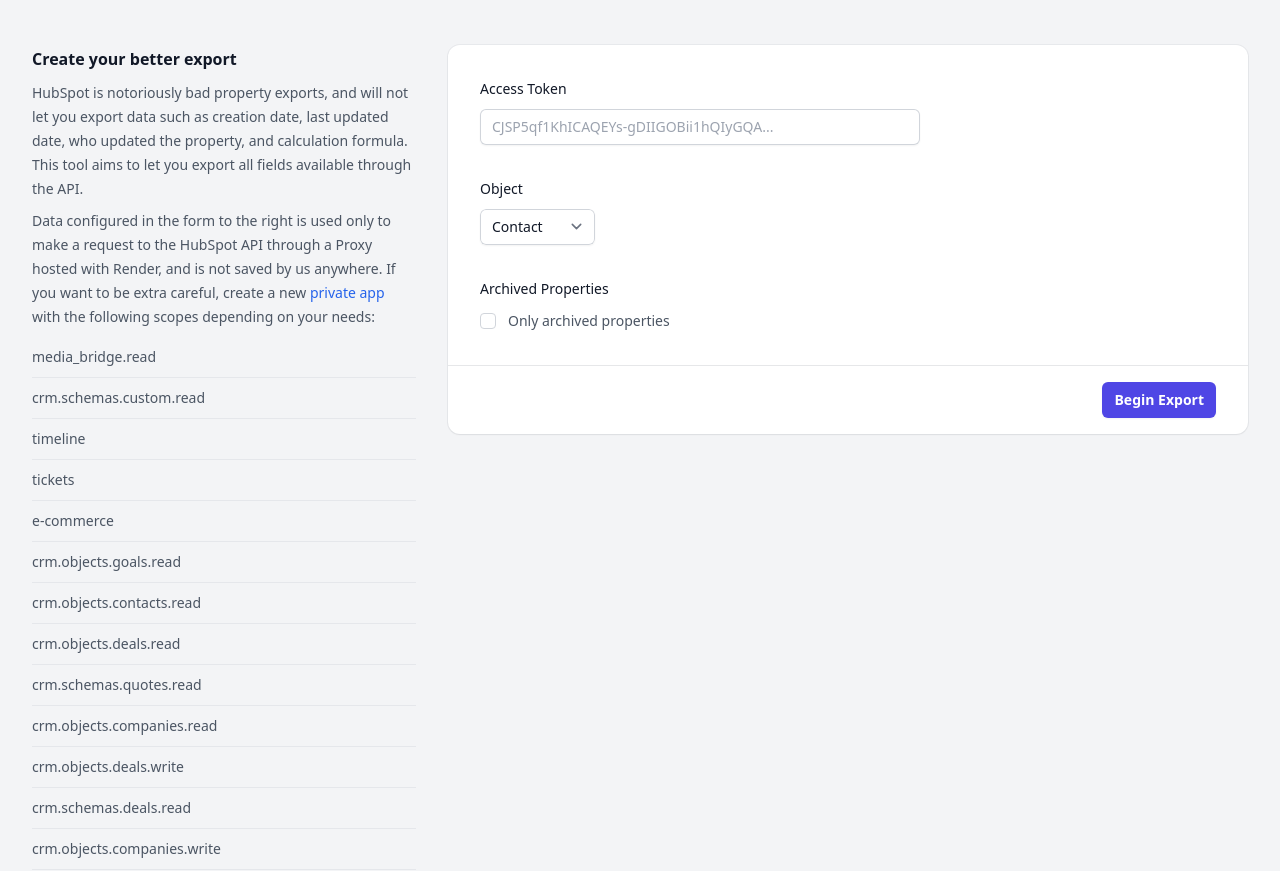
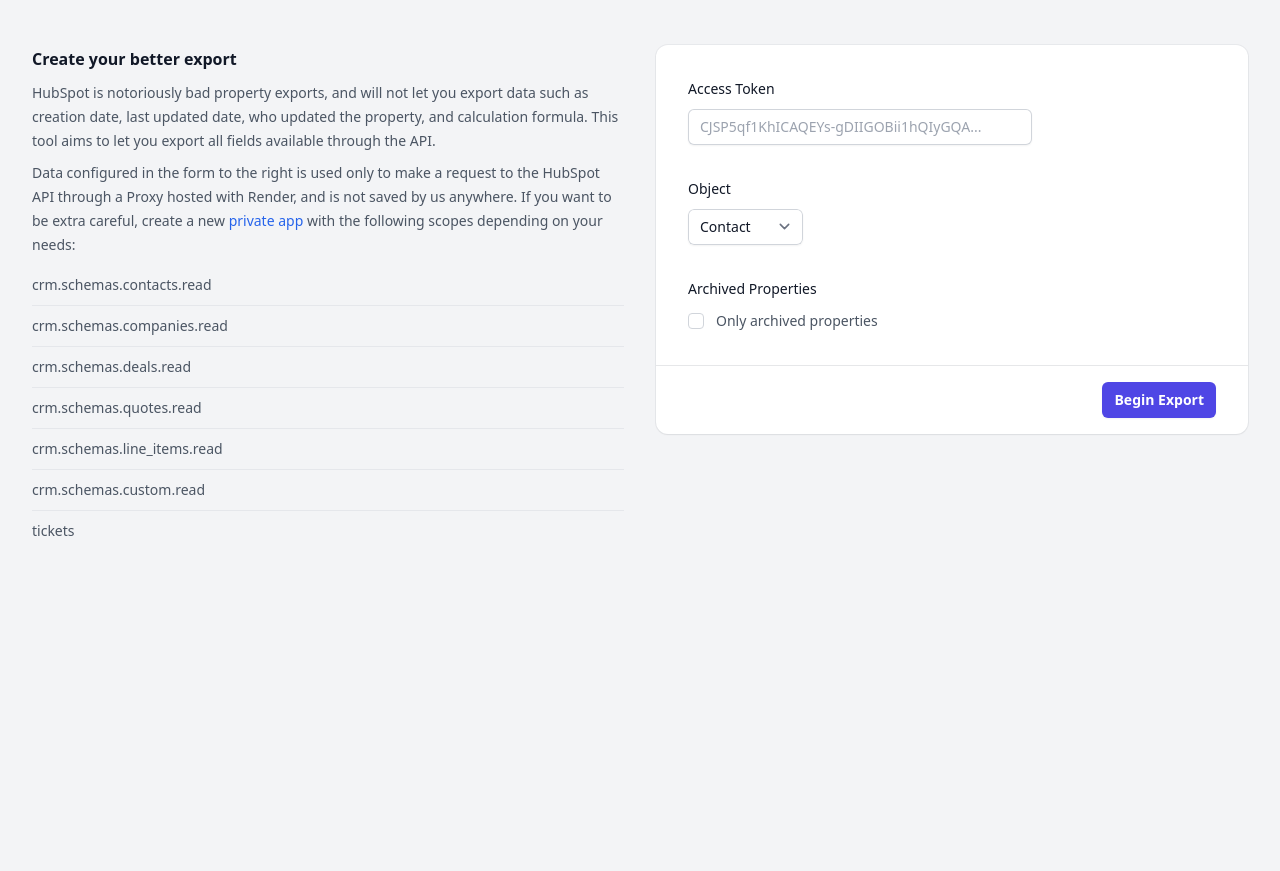
Before and after one commit to magnusfoldager/better-hubspot-property-export, a website: page docs/index.html in a window 1280 px wide. Shown: the part 81-952 px from the top of the page. After the commit the page ends 800 px from the top, so only its background shows below. Drawn offline with nearby package versions, Linux system fonts and the light colour scheme.

Commit message:
Cleanup and split 50/50

```diff
--- a/docs/index.html
+++ b/docs/index.html
@@ -34,7 +34,7 @@
     <main>
       <div class="mx-auto max-w-7xl sm:px-6 lg:px-8">
         <div class="space-y-10 divide-y divide-gray-900/10">
-          <div class="grid grid-cols-1 gap-x-8 gap-y-8 md:grid-cols-3">
+          <div class="grid grid-cols-1 gap-x-8 gap-y-8 md:grid-cols-2">
             <div class="px-4 sm:px-0">
               <h2 class="text-base font-semibold leading-7 text-gray-900">Create your better export</h2>
               <p class="mt-2 text-sm leading-6 text-gray-600">HubSpot is notoriously bad property exports, and will not
@@ -46,27 +46,17 @@
                   href="https://developers.hubspot.com/docs/api/private-apps" target="_blank">private app</a> with the
                 following scopes depending on your needs:</p>
               <ul role="list" class="mt-2 divide-y divide-gray-200 text-sm leading-6 text-gray-600">
-                <li class="py-2">media_bridge.read</li>
+                <li class="py-2">crm.schemas.contacts.read</li>
+                <li class="py-2">crm.schemas.companies.read</li>
+                <li class="py-2">crm.schemas.deals.read</li>
+                <li class="py-2">crm.schemas.quotes.read</li>
+                <li class="py-2">crm.schemas.line_items.read</li>
                 <li class="py-2">crm.schemas.custom.read</li>
-                <li class="py-2">timeline</li>
                 <li class="py-2">tickets</li>
-                <li class="py-2">e-commerce</li>
-                <li class="py-2">crm.objects.goals.read</li>
-                <li class="py-2">crm.objects.contacts.read</li>
-                <li class="py-2">crm.objects.deals.read</li>
-                <li class="py-2">crm.schemas.quotes.read</li>
-                <li class="py-2">crm.objects.companies.read</li>
-                <li class="py-2">crm.objects.deals.write</li>
-                <li class="py-2">crm.schemas.deals.read</li>
-                <li class="py-2">crm.objects.companies.write</li>
-                <li class="py-2">crm.schemas.contacts.read</li>
-                <li class="py-2">crm.objects.contacts.write</li>
-                <li class="py-2">crm.schemas.companies.read</li>
-                <li class="py-2">crm.schemas.line_items.read</li>
               </ul>
             </div>
 
-            <form class="bg-white shadow-sm ring-1 ring-gray-900/5 sm:rounded-xl md:col-span-2 h-fit">
+            <form class="bg-white shadow-sm ring-1 ring-gray-900/5 sm:rounded-xl md:col-span-1 h-fit">
               <div class="px-4 py-6 sm:p-8">
                 <div class="grid max-w-2xl grid-cols-1 gap-x-6 gap-y-8 sm:grid-cols-6">
                   <div class="sm:col-span-4">
```
Also changed, not shown: README.md.
